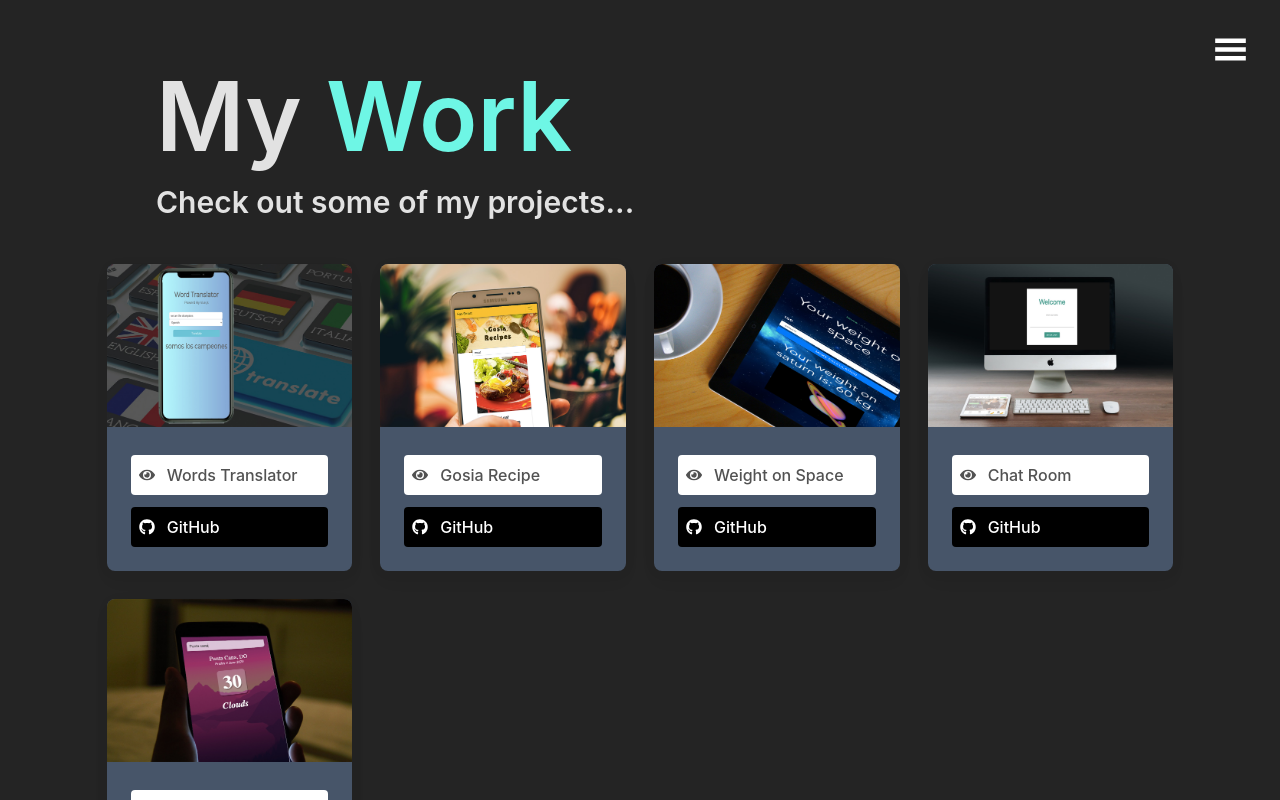
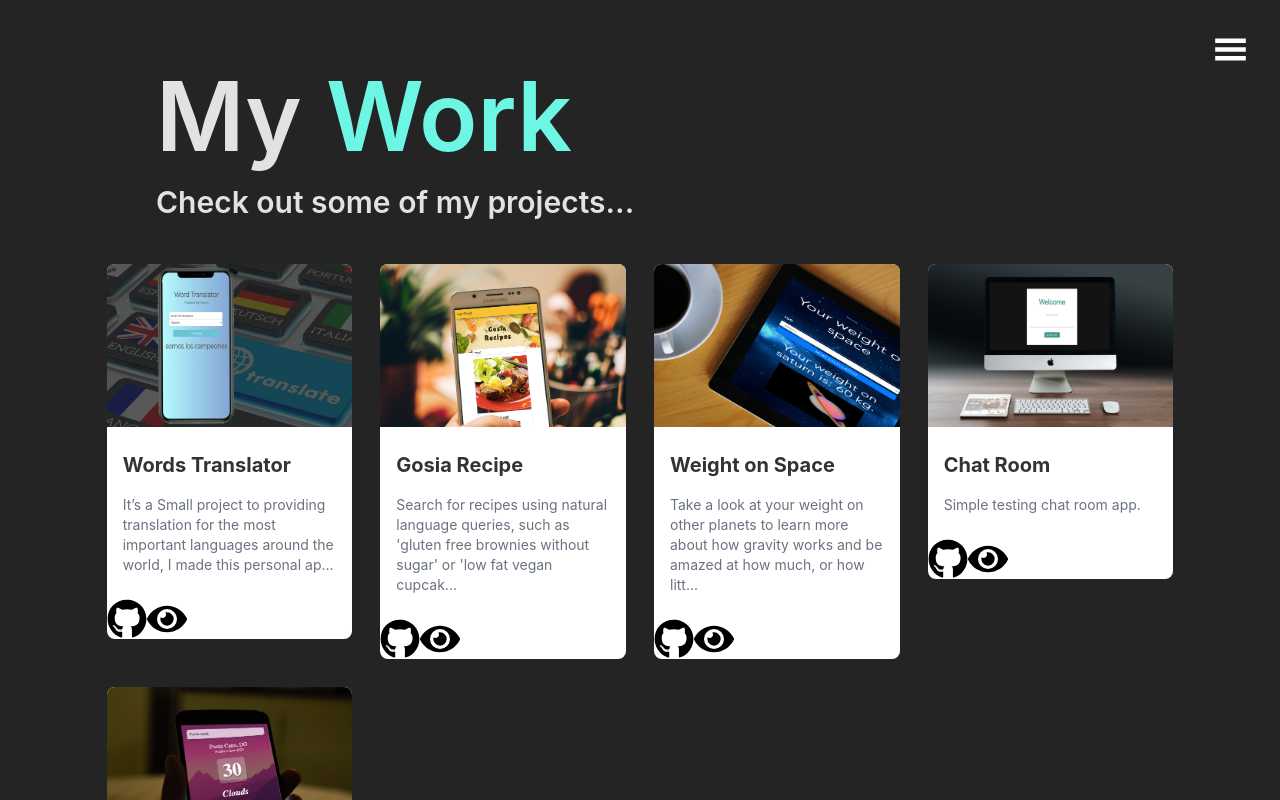
Before and after one commit to Michaellinaresxk/Mikefolio, a React (Vite) app: page /proyects in a window 1280 px wide. Shown: the top 800 px of the page. Built offline with nearby package versions, Linux system fonts and the light colour scheme.

Commit message:
Feature: Modified project card styles.

```diff
--- a/src/components/stateless/ProjectCard.jsx
+++ b/src/components/stateless/ProjectCard.jsx
@@ -7,38 +7,33 @@ const ProjectCard = ({
 	title,
 	repo_link,
 	app_link,
-	repo_provider,
 	id,
+	description,
 }) => {
 	return (
 		<>
-			<div className="block max-w-[25rem] rounded-lg bg-slate-600 shadow-[0_2px_15px_-3px_rgba(0,0,0,0.07),0_10px_20px_-2px_rgba(0,0,0,0.04)] dark:bg-neutral-700">
-				<Link to={`/proyects/${id}`}>
-					<div className="relative overflow-hidden bg-cover bg-no-repeat hover:bg-blend-darken">
-						<img
-							className="rounded-t-lg hover:border-lightgreen hover:brightness-75"
-							src={image}
-							alt=""
-						/>
-					</div>
-				</Link>
-				<div className="p-6 mt-1">
-					<div className="text-base text-neutral-600 dark:text-neutral-200">
-						<div className="flex items-center bg-white hover:bg-lightgreen h-10 rounded">
-							<FaEye className="ml-2 mr-2"  />
-							<a className="ml-1" href={app_link} target="_blank">
-								<span>{title}</span>
-							</a>
-						</div>
-						<div className="flex items-center bg-black hover:bg-lightgreen hover:text-black mt-3 text-white h-10 rounded">
-								<FaGithub color="white" className="ml-2 mr-2" />
-							<a className="ml-1" href={repo_link} target="_blank">
-								<span>{repo_provider}</span>
-							</a>
-						</div>
-					</div>
-				</div>
+			<div className="bg-white   max-w-sm rounded-lg overflow-hidden mx-auto ">
+      <Link to={`/proyects/${id}`}>
+
+			<img src={image} className="w-full" />
+			</Link>
+      <div className="px-4 py-6">
+        <h3 className="text-[#333] text-xl font-bold">{title}</h3>
+        <p className="mt-4 text-sm text-gray-500">{description.length > 120 ? `${description.substring(0, 120)}...` : description}
+        </p>
+      </div>
+			<div>
+
 			</div>
+			<div className="text-black flex">
+					<a className="" href={repo_link} target="_blank">
+						<FaGithub className="" size={40} />
+					</a>
+					<a className="" href={app_link} target="_blank">
+						<FaEye className="" size={40}  />
+					</a>
+			</div>
+    </div>
 		</>
 	);
 };
--- a/src/data/projects.js
+++ b/src/data/projects.js
@@ -26,7 +26,6 @@ export const projects = [
 		CardImage: project1,
 		projectLinks: "https://word-translator-70f04.web.app/",
 		repoLink: "https://github.com/Michaelxk/Vue-Translator",
-		repoProvider: "GitHub",
 		technologies: [
 			"Git",
 			"Materialize",
@@ -51,7 +50,6 @@ export const projects = [
 		CardImage: project2,
 		projectLinks: "https://wizardly-spence-eb6793.netlify.app/gosia-recipe",
 		repoLink: "https://github.com/Michaelxk/Gosia-Recipe",
-		repoProvider: "GitHub",
 		technologies: [
 			"Git",
 			"Bootstrap-Vue",
@@ -77,7 +75,6 @@ export const projects = [
 		CardImage: project3,
 		projectLinks: "https://weight-on-space.web.app/",
 		repoLink: "https://github.com/Michaelxk/Weigt-on-space",
-		repoProvider: "GitHub",
 		technologies: [
 			"Git",
 			"Bootstrap-Vue",
@@ -106,7 +103,6 @@ export const projects = [
 		CardImage: project4,
 		projectLinks: "https://ninja-chat-42d79.firebaseapp.com/",
 		repoLink: "https://github.com/Michaelxk/ChatRoom",
-		repoProvider: "GitHub",
 		technologies: [
 			"Git",
 			"Vuetify",
@@ -134,7 +130,6 @@ export const projects = [
 		CardImage: project5,
 		projectLinks: "https://vue-weather-3d15c.firebaseapp.com/",
 		repoLink: "https://github.com/Michaelxk/Simple-Vue-WeatherApp",
-		repoProvider: "GitHub",
 		technologies: [
 			"Git",
 			"Fetch",
--- a/src/pages/About.jsx
+++ b/src/pages/About.jsx
@@ -4,7 +4,6 @@ const About = () => {
 	return (
 		<div className="text-white">
 			<ToggleMenu />
-
 		</div>
 	);
 };
--- a/src/pages/ProjectDetails.jsx
+++ b/src/pages/ProjectDetails.jsx
@@ -7,7 +7,6 @@ import { projects } from "../data/projects";
 const ProjectDetails = () => {
   let { id } = useParams();
   let project = projects.find((pro) => pro.id === parseInt(id));
-
 
   return (
     <>
@@ -20,17 +19,30 @@ const ProjectDetails = () => {
         />
         <div className="flex flex-col md:flex-row p-2 mt-4 w-5/6 mx-auto">
           <div className="flex-1 p-6 flex-wrap">
-						<p>{project.description}</p>
+            <div>{project.description}</div>
             <div className="mt-5">
-							<span>Technologies:</span>
-							<ol className="ml-10 list-disc">
+              <h2 className="font-bold mb-5">Technologies:</h2>
+              <div className="ml-10">
                 {project.technologies.map((technology, index) => (
-									<li key={index}> -{technology} </li>
+                  <div key={index} className="flex items-center">
+                    <svg
+                      xmlns="http://www.w3.org/2000/svg"
+                      width="20"
+                      className="fill-green-500 shrink-0"
+                      viewBox="0 0 24 24"
+                    >
+                      <path
+                        d="M9.707 19.121a.997.997 0 0 1-1.414 0l-5.646-5.647a1.5 1.5 0 0 1 0-2.121l.707-.707a1.5 1.5 0 0 1 2.121 0L9 14.171l9.525-9.525a1.5 1.5 0 0 1 2.121 0l.707.707a1.5 1.5 0 0 1 0 2.121z"
+                        data-original="#000000"
+                      ></path>
+                    </svg>
+                    <h3 className="ml-2 mb-2" > {technology} </h3>
+                  </div>
                 ))}
-							</ol>
+              </div>
             </div>
             <div className="mt-5">
-							<span>What I learned:</span>
+							<h2 className="font-bold mb-5">What I Improve:</h2>
               <div>
                 {project.whatIImprube.map((text, index) => (
                   <div key={index} className="mt-8">
@@ -46,15 +58,6 @@ const ProjectDetails = () => {
         </div>
       </div>
 
-
-
-
-
-
-
-
-
-
       <Footer text="Copyright Michaelxk ©" year="2024" />
     </>
   );
--- a/src/pages/Proyects.jsx
+++ b/src/pages/Proyects.jsx
@@ -20,9 +20,9 @@ const Proyects = () => {
 							image={project.CardImage}
 							title={project.title}
 							app_link={project.projectLinks}
-							repo_provider={project.repoProvider}
 							repo_link={project.repoLink}
 							id={project.id}
+							description={project.description}
 						/>
 					</div>
 				))}
```
Lines whose indentation alone changed are shown as unchanged.
